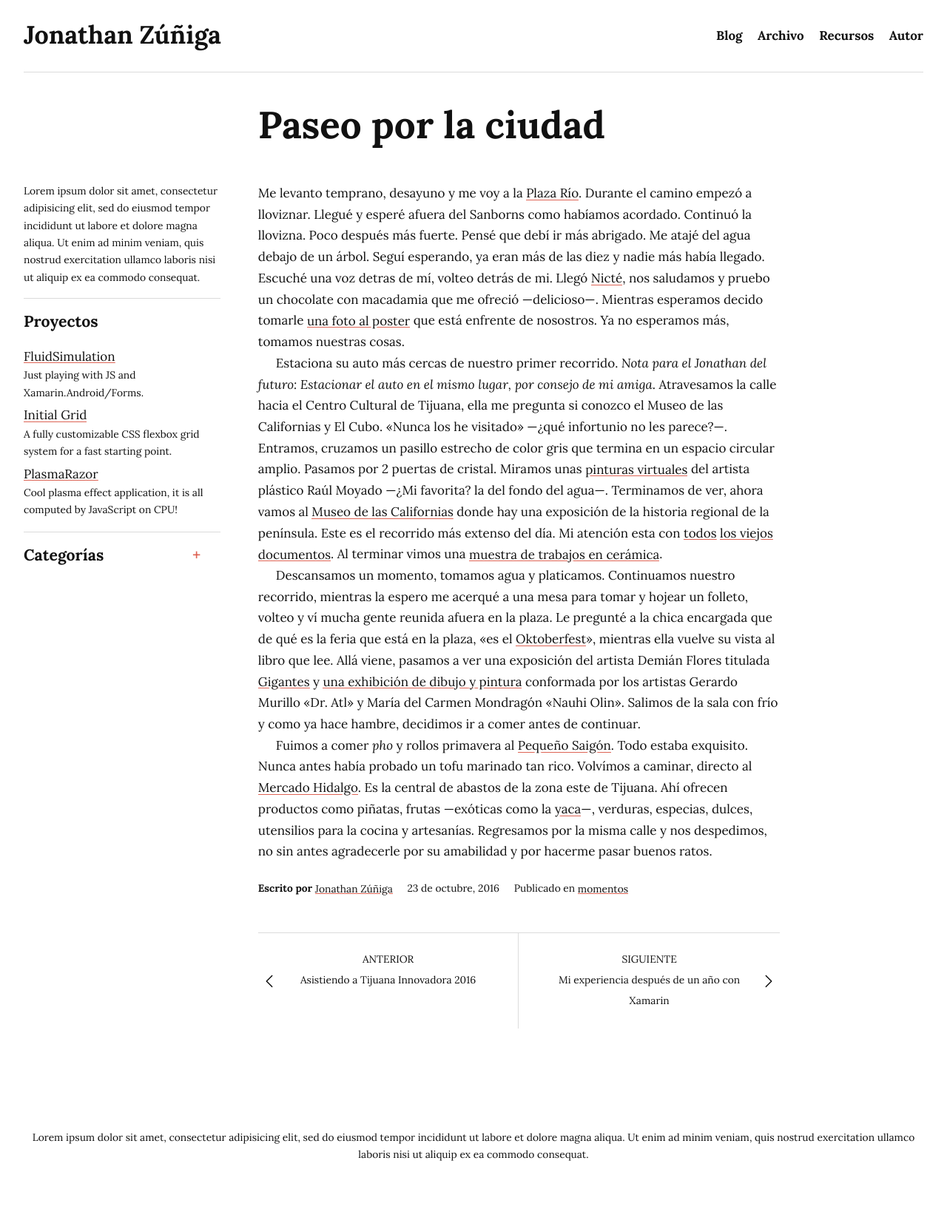
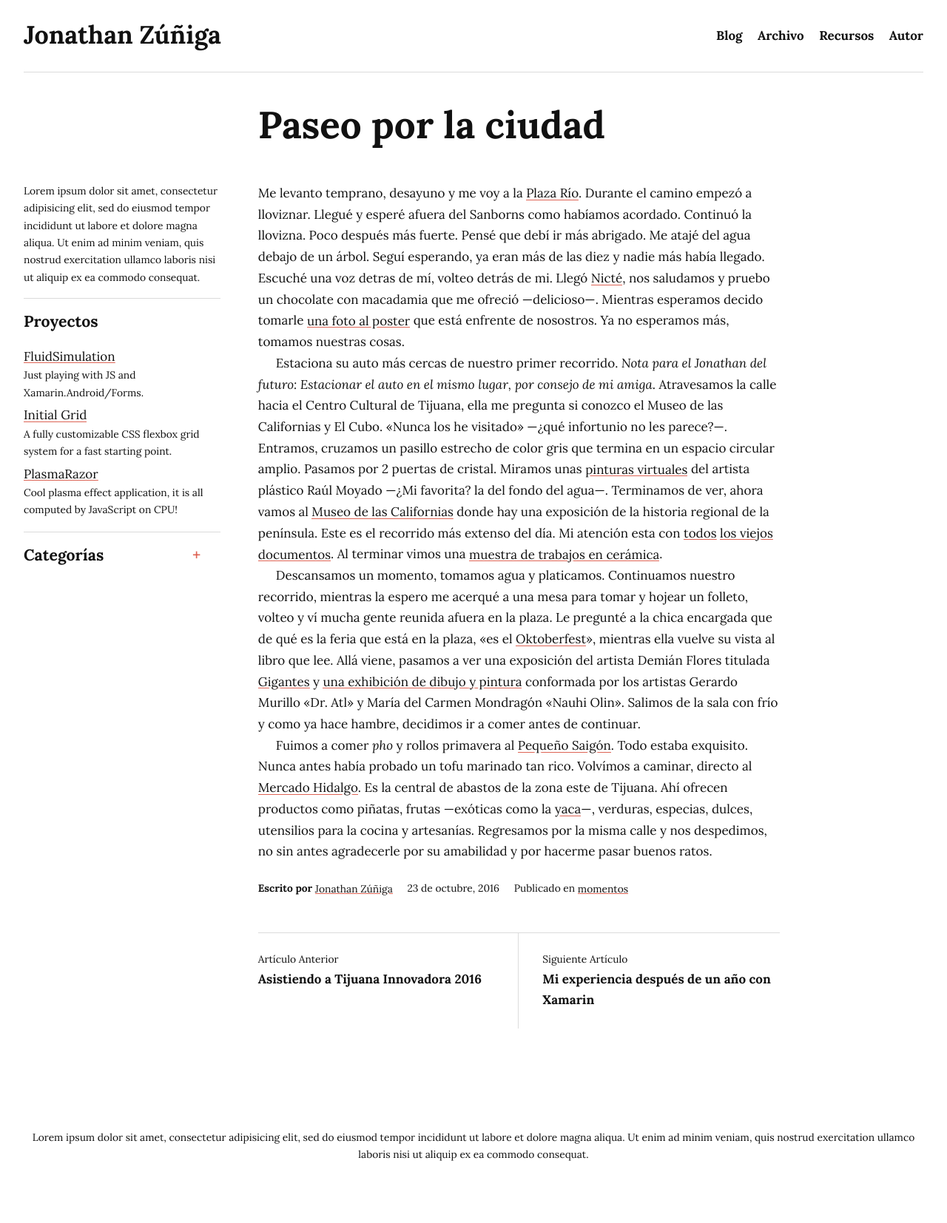
Before and after one commit to jonathanzuniga/jonathanzuniga.github.io, a Jekyll site: the page built from _posts/2016-10-23-paseo-por-la-ciudad.md, in a window 1280 px wide. Shown: the whole page at 74% size. Built offline with Jekyll 4.4.1, drawn with Linux system fonts in a browser that asks for light colours.

Commit message:
Update the patterns file, edit the search.js code, modify the paginator html structure.

```diff
--- /dev/null
+++ b/_includes/paginator.html
@@ -0,0 +1,31 @@
+{% if page.layout == 'post' %}
+    <div class="paginator">
+        {% if page.next.url %}
+            <a href="{{ page.next.url }}" class="paginator__item paginator__item--prev">
+                <small>Artículo Anterior</small>
+                <strong>{{ page.next.title }}</strong>
+            </a>
+        {% endif %}
+        {% if page.previous.url %}
+            <a href="{{ page.previous.url }}" class="paginator__item paginator__item--next">
+                <small>Siguiente Artículo</small>
+                <strong>{{ page.previous.title }}</strong>
+            </a>
+        {% endif %}
+    </div>
+{% else %}
+    {% if paginator.total_pages > 1 %}
+        <div class="paginator">
+            {% if paginator.previous_page %}
+                <a href="{{ paginator.previous_page_path }}" class="paginator__item paginator__item--prev">
+                    <small>Página <strong>{{ paginator.previous_page }}</strong></small>
+                </a>
+            {% endif %}
+            {% if paginator.next_page %}
+                <a href="{{ paginator.next_page_path }}" class="paginator__item paginator__item--next">
+                    <small>Página <strong>{{ paginator.next_page }}</strong></small>
+                </a>
+            {% endif %}
+        </div>
+    {% endif %}
+{% endif %}
--- a/_layouts/post.html
+++ b/_layouts/post.html
@@ -46,21 +46,7 @@ layout: default
     </footer>
 </article>
 
-<div class="paginator">
-    {% if page.next.url %}
-        <a href="{{ page.next.url }}" class="paginator__item paginator__item--prev">
-            <span>Anterior</span>
-            <small>{{ page.next.title }}</small>
-        </a>
-    {% endif %}
-    {% if page.previous.url %}
-        <a href="{{ page.previous.url }}" class="paginator__item paginator__item--next">
-            <span>Siguiente</span>
-            <small>{{ page.previous.title }}</small>
-        </a>
-    {% endif %}
-</div>
-
+{% include paginator.html %}
 
 
 
--- a/js/search.js
+++ b/js/search.js
@@ -1,4 +1,4 @@
-(function() {
+(function () {
     function displaySearchResults(results, store) {
         var searchResultsMessage = document.getElementById('search-results__message');
         var searchResultsPosts = document.getElementById('search-results__posts');
@@ -64,6 +64,7 @@
 
         // Initalize lunr with the fields it will be searching on. I've given title
         // a boost of 10 to indicate matches on this field are more important.
+
         var idx = lunr(function () {
             this.field('id');
             this.field('title', {boost: 10});
@@ -82,6 +83,7 @@
             });
 
             var results = idx.search(searchTerm); // Get lunr to perform a search
+
             displaySearchResults(results, window.store); // We'll write this in the next section
         }
     }
```
Also changed, not shown: index.html (+1 -14 lines), css/patterns.min.css.
